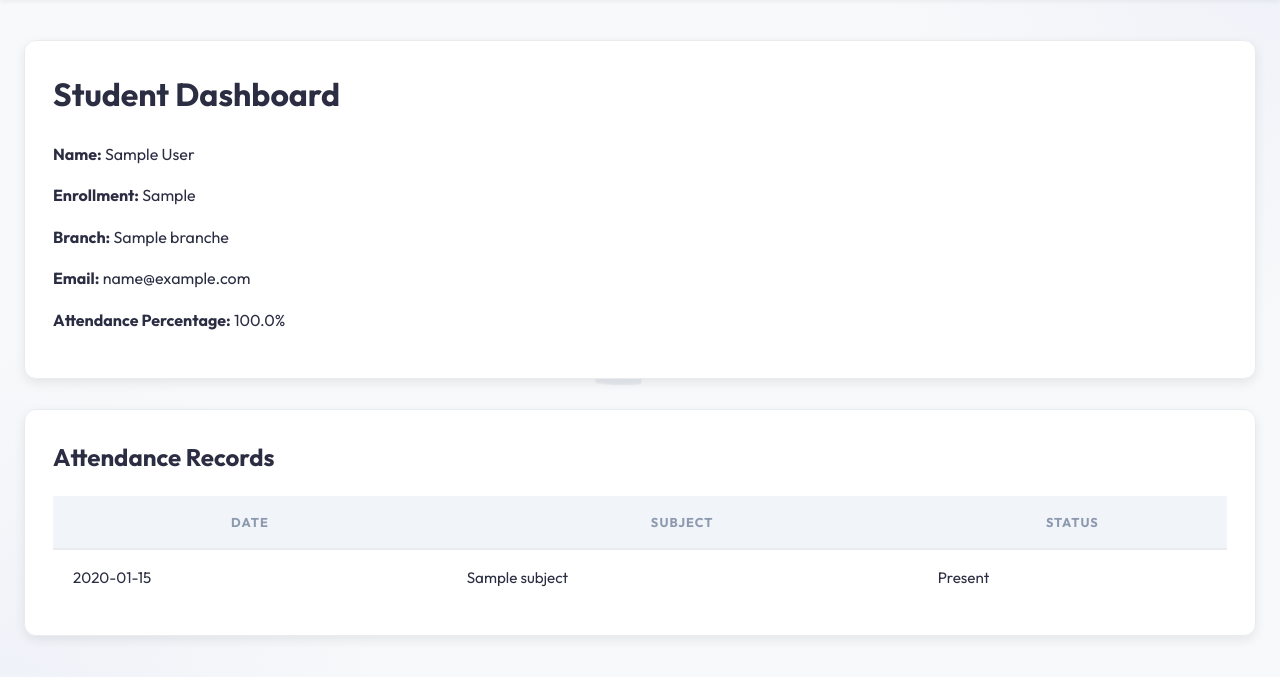
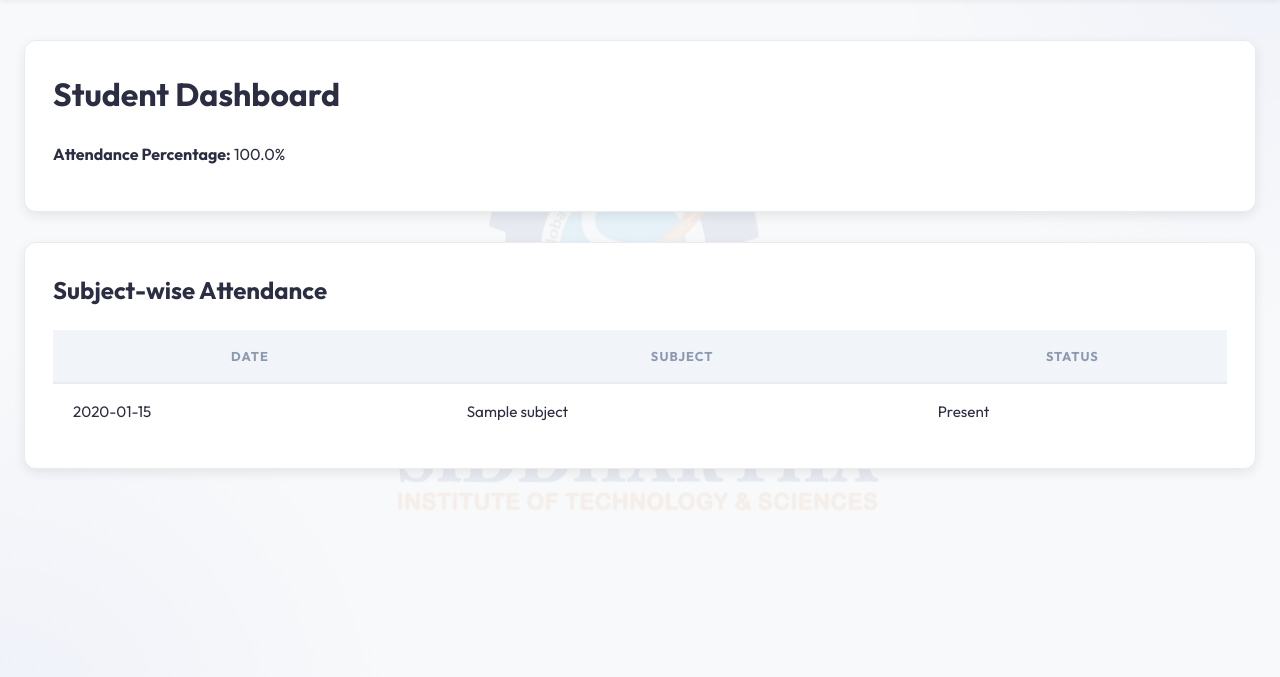
Before and after one commit to kavyasriakkathi/attendance-system, a Flask app: page /student_dashboard/1 in a window 1280 px wide. Shown: the part 68-745 px from the top of the page. Run offline with Flask 3, Linux system fonts and the light colour scheme; the visitor is signed in with stand-in values (Sample User, id 1); tables that the repository leaves empty hold one stand-in row (values such as "Sample post"); some libraries are stand-ins or nearby versions.

Commit message:
Simplify student dashboard view

```diff
--- a/templates/student_dashboard.html
+++ b/templates/student_dashboard.html
@@ -3,16 +3,11 @@
 {% block content %}
 <div class="card">
     <h1>Student Dashboard</h1>
-
-    <p><strong>Name:</strong> {{ student.name }}</p>
-    <p><strong>Enrollment:</strong> {{ student.enrollment }}</p>
-    <p><strong>Branch:</strong> {{ student.branch_name }}</p>
-    <p><strong>Email:</strong> {{ student.email }}</p>
     <p><strong>Attendance Percentage:</strong> {{ percentage }}%</p>
 </div>
 
 <div class="card">
-    <h2>Attendance Records</h2>
+    <h2>Subject-wise Attendance</h2>
 
     <table>
         <thead>
```
